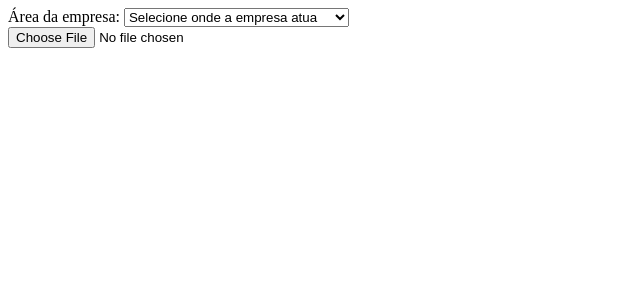
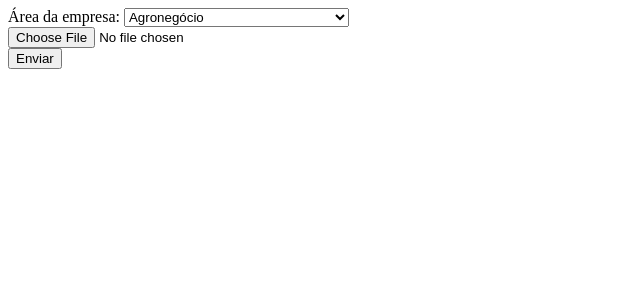
Before and after one commit to Developer-Marcos/analisador-de-curriculos, a React (Vite) app in the folder Project/frontend/: page / in a window 1280 px wide. Shown: the top 300 px of the page, without its empty margins (0-640 px from the left). Built offline with nearby package versions, Linux system fonts and the light colour scheme.

Commit message:
Primeira versao (Usável)

```diff
--- a/Project/frontend/src/ArquivoPlaceHolder/index.jsx
+++ b/Project/frontend/src/ArquivoPlaceHolder/index.jsx
@@ -1,7 +1,7 @@
-const ArquivoPlaceHolder = () => {
+const ArquivoPlaceHolder = ({aoAlterar}) => {
       return(
             <div>
-                  <input type="file" />
+                  <input type="file" onChange={e => aoAlterar(e.target.files[0])} />
             </div>
       )
 }
--- /dev/null
+++ b/Project/frontend/src/Enviar/index.jsx
@@ -0,0 +1,9 @@
+const Enviar = () => {
+      return(
+            <div>
+                  <button type="submit">Enviar</button>
+            </div>
+      )
+}
+
+export default Enviar
--- a/Project/frontend/src/Formulario/index.jsx
+++ b/Project/frontend/src/Formulario/index.jsx
@@ -1,12 +1,83 @@
+import { useState } from "react";
 import ArquivoPlaceHolder from "../ArquivoPlaceHolder";
+import Enviar from "../Enviar";
 import ListaSuspensa from "../ListaSuspensa";
 
 const Formulario = () => {
+      const [valorLista, setValorLista] = useState('')
+      const [arquivo, setArquivo] = useState(null)
+      const [resultado, setResultado] = useState(null)
+      const [mensagem, setMensagem] = useState('')
+
+      const aoMudarLista = (valor) => {
+            setValorLista(valor)
+      }
+
+      const aoMudarArquivo = (novoArquivo) => {
+            setArquivo(novoArquivo)
+      }
+
+      const handleSubmit = async (e) => {
+            e.preventDefault()
+
+            if (!valorLista || !arquivo){
+                  setMensagem('Por favor, escolha uma área e um arquivo.')
+                  return
+            }
+
+
+            const dadosFormulario = new FormData()
+            dadosFormulario.append('stringData', valorLista)
+            dadosFormulario.append('file', arquivo)
+
+            try {
+                  const response = await fetch('http://127.0.0.1:5000/api/processar', {
+                  method: 'POST',
+                  body: dadosFormulario,
+                  })
+
+                  const dados = await response.json()
+                  setMensagem(dados.message || dados.error)
+                  if (dados){
+                        setResultado(dados)
+                  }
+            } catch (error) {
+                  setMensagem('Erro ao enviar dados')
+                  console.error('Erro: ', error)
+            }
+      }
 
       return(
             <section className="Formulario">
-                  <ListaSuspensa />
-                  <ArquivoPlaceHolder />
+                  <form  onSubmit={handleSubmit}>
+                        <ListaSuspensa aoAlterar={aoMudarLista} />
+                        <ArquivoPlaceHolder aoAlterar={aoMudarArquivo} />
+                        <Enviar />
+                        {mensagem && <p>{mensagem}</p>}
+
+                        {resultado && (
+                              <div>
+                              <h2>Análise do Currículo</h2>
+
+                              <p><strong>Área da Empresa:</strong> {resultado.areaDaEmpresa}</p>
+
+                              <div>
+                                    <h3>Análise Completa</h3>
+                                    <pre>{JSON.stringify(resultado.analise_completa, null, 2)}</pre>
+                              </div>
+
+                              <div>
+                                    <h3>Melhorias Sugeridas</h3>
+                                    <pre>{JSON.stringify(resultado.melhorias_sugeridas, null, 2)}</pre>
+                              </div>
+
+                              <div>
+                                    <h3>Visão da Empresa</h3>
+                                    <pre>{JSON.stringify(resultado.visao_da_empresa, null, 2)}</pre>
+                              </div>
+                              </div>
+                        )}
+                  </form>
             </section>
       )
 
--- a/Project/frontend/src/ListaSuspensa/index.jsx
+++ b/Project/frontend/src/ListaSuspensa/index.jsx
@@ -1,4 +1,4 @@
-const ListaSuspensa = () => {
+const ListaSuspensa = ({aoAlterar, valor}) => {
   const areasDeEmpresas = [
     "Agronegócio",
     "Alimentício",
@@ -52,8 +52,8 @@ const ListaSuspensa = () => {
         <div>
             <label>Área da empresa: </label>
 
-      <select required>
-            <option value="" disabled selected>
+            <select required value={valor} onChange={e => aoAlterar(e.target.value)}>
+                <option value="" disabled>
                     Selecione onde a empresa atua
                 </option>
 
```
Also changed, not shown: 2 other files (tests, documents, lock files or other folders). Lines whose indentation alone changed are shown as unchanged.
